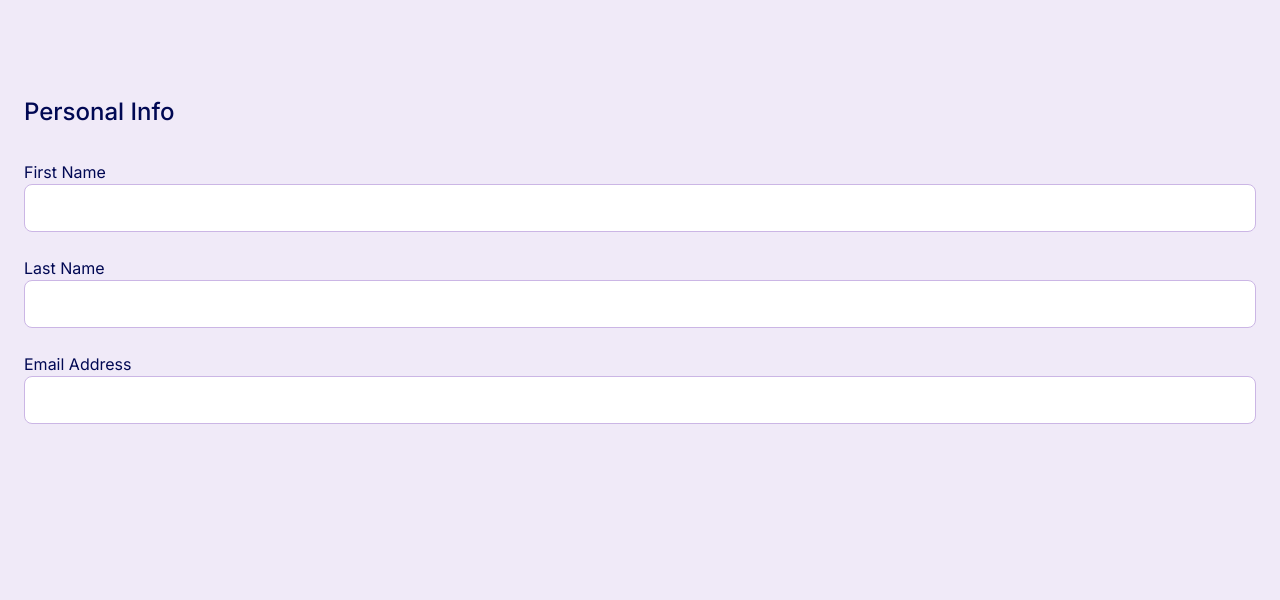
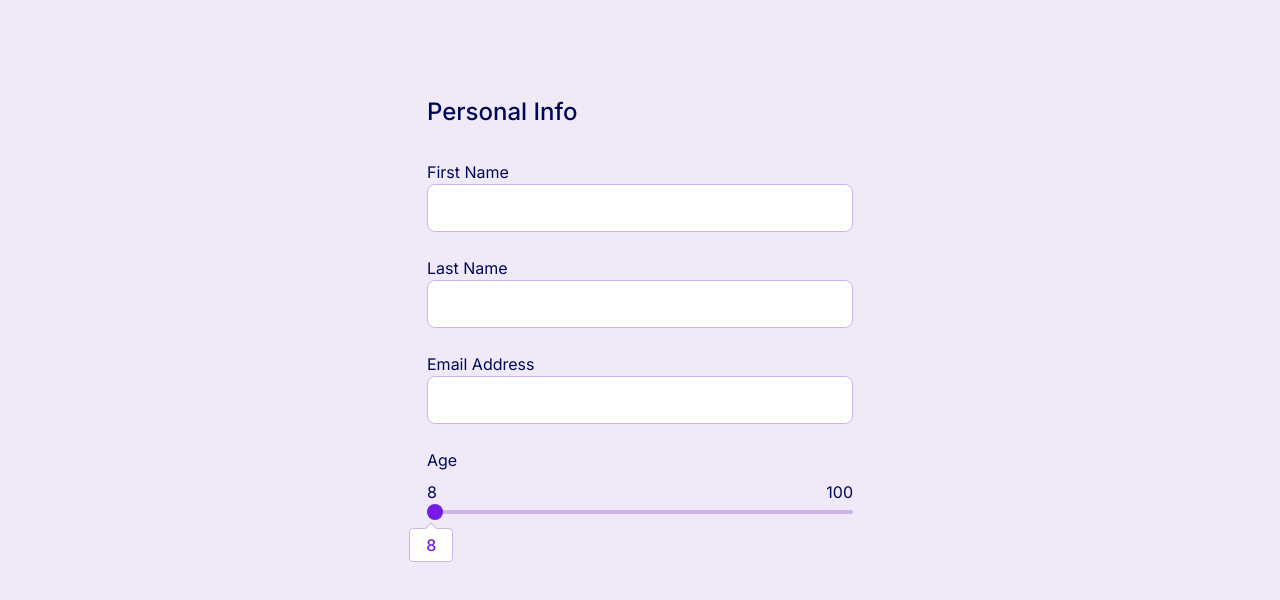
Before and after one commit to PawelObrzut/thinkForm, a React (Vite) app: page / in a window 1280 px wide. Shown: the top 600 px of the page. Built offline with nearby package versions, Linux system fonts and the light colour scheme.

Commit message:
adds RangeSlider to the Form

```diff
--- a/src/App.tsx
+++ b/src/App.tsx
@@ -1,9 +1,10 @@
+import RangeSlider from "./components/RangeSlider"
 import TextField from "./components/TextField"
 
 function App() {
   return (
-    <main className='bg-lavander-50 h-screen py-24 px-6 text-deepIndigo'>
-      <form>
+    <main className='min-h-screen bg-lavander-50 py-24 px-6 text-deepIndigo'>
+      <form className='mx-auto w-full max-w-[426px]'>
         <h1 className='text-2xl font-medium mb-8'>
           Personal Info
         </h1>
@@ -12,7 +13,11 @@ function App() {
           <TextField label={'First Name'} name={'firstName'} />
           <TextField label={'Last Name'} name={'lastName'} />
           <TextField label={'Email Address'} name={'email'} type={'email'} />
+
+          <RangeSlider min={8} max={100} label={'Age'} />
+
         </div>
+
 
       </form>
     </main>
--- /dev/null
+++ b/src/components/RangeSlider.tsx
@@ -0,0 +1,46 @@
+import { useState } from "react";
+
+type Props = {
+	label: string;
+	min: number;
+	max: number;
+}
+
+const RangeSlider = ({label, min, max}: Props) => {
+  const [rangeValue, setRangeValue] = useState(min);
+  const percentage = ((rangeValue - min) / (max - min)) * 100;
+
+  return (
+    <div className='w-full'>
+      <label className='block'>{label}</label>
+
+      <div className='flex justify-between translate-y-2'>
+        <span>{min}</span>
+        <span>{max}</span>
+      </div>
+
+      <div className='relative'>
+        <input
+          type='range'
+					step='1'
+          min={min}
+          max={max}
+          value={rangeValue}
+          onChange={(e) => setRangeValue(Number(e.target.value))}
+          className='range-slider'
+          style={{ "--progress": `${percentage}%` } as React.CSSProperties}
+        />
+
+        <div className='absolute -translate-x-1/2' style={{ left: `${percentage + 1}%` }} >
+          <div className='absolute z-10 w-2 h-2 -translate-x-1/2 left-1/2 translate-y-1/2 top-[0.25px] bg-white border-l border-t border-lavander-100 rotate-45' />
+          <div className='relative top-2 px-4 py-1 bg-white text-active-100 border border-lavander-100 rounded font-medium'>
+            {rangeValue}
+          </div>
+        </div>
+
+      </div>
+    </div>
+  );
+}
+
+export default RangeSlider
--- a/src/index.css
+++ b/src/index.css
@@ -34,3 +34,40 @@ select {
 body {
   font-family: "Inter", sans-serif;
 }
+
+@layer components {
+  .range-slider {
+    appearance: none;
+    -webkit-appearance: none;
+    width: 100%;
+    height: 0.25rem;
+    border-radius: 0.5rem;
+    outline: none;
+
+    background: linear-gradient(
+      to right,
+      var(--color-active-100) 0%,
+      var(--color-active-100) var(--progress),
+      var(--color-lavander-100) var(--progress),
+      var(--color-lavander-100) 100%
+    );
+  }
+
+  .range-slider::-webkit-slider-thumb {
+    -webkit-appearance: none;
+    width: 1rem;
+    height: 1rem;
+    background: var(--color-active-100);
+    border-radius: 100%;
+    cursor: pointer;
+  }
+
+  .range-slider::-moz-range-thumb {
+    width: 1rem;
+    height: 1rem;
+    background: var(--color-active-100);
+    border-radius: 100%;
+    cursor: pointer;
+    border: none;
+  }
+}
```
